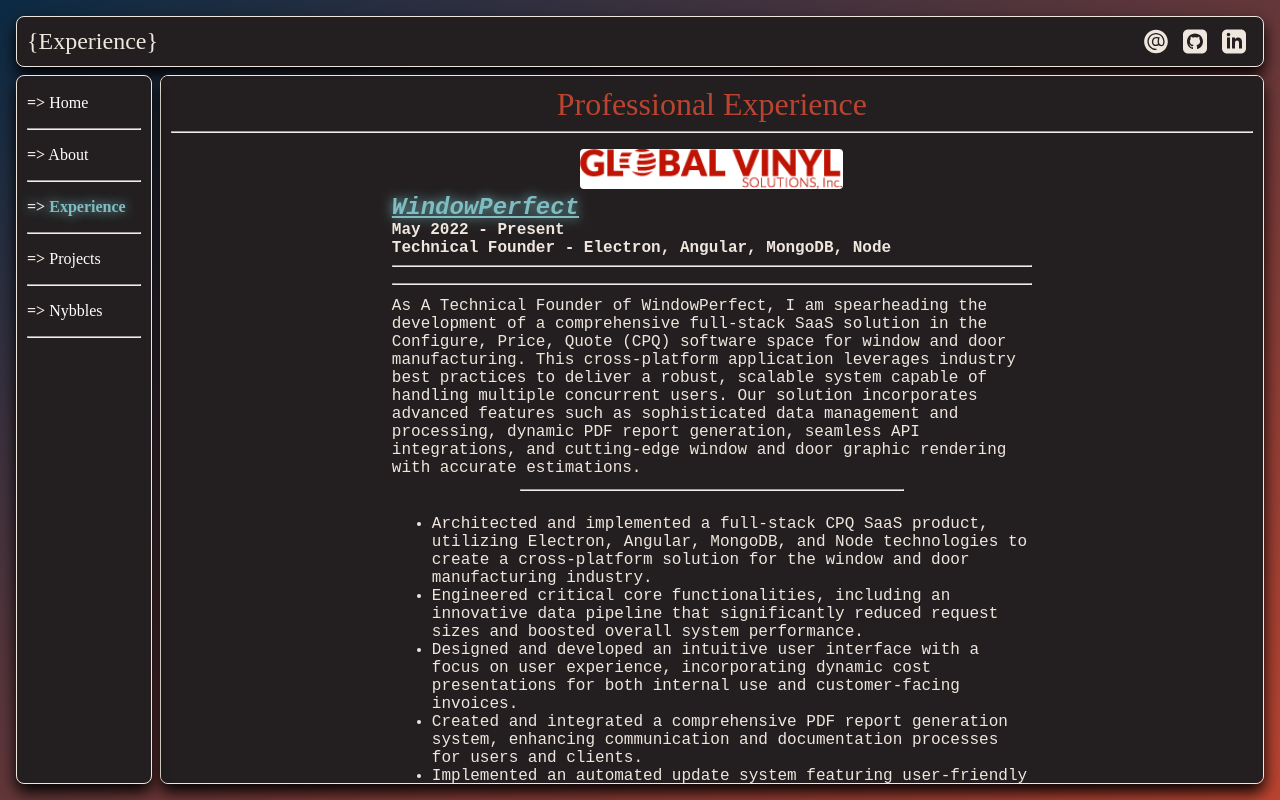
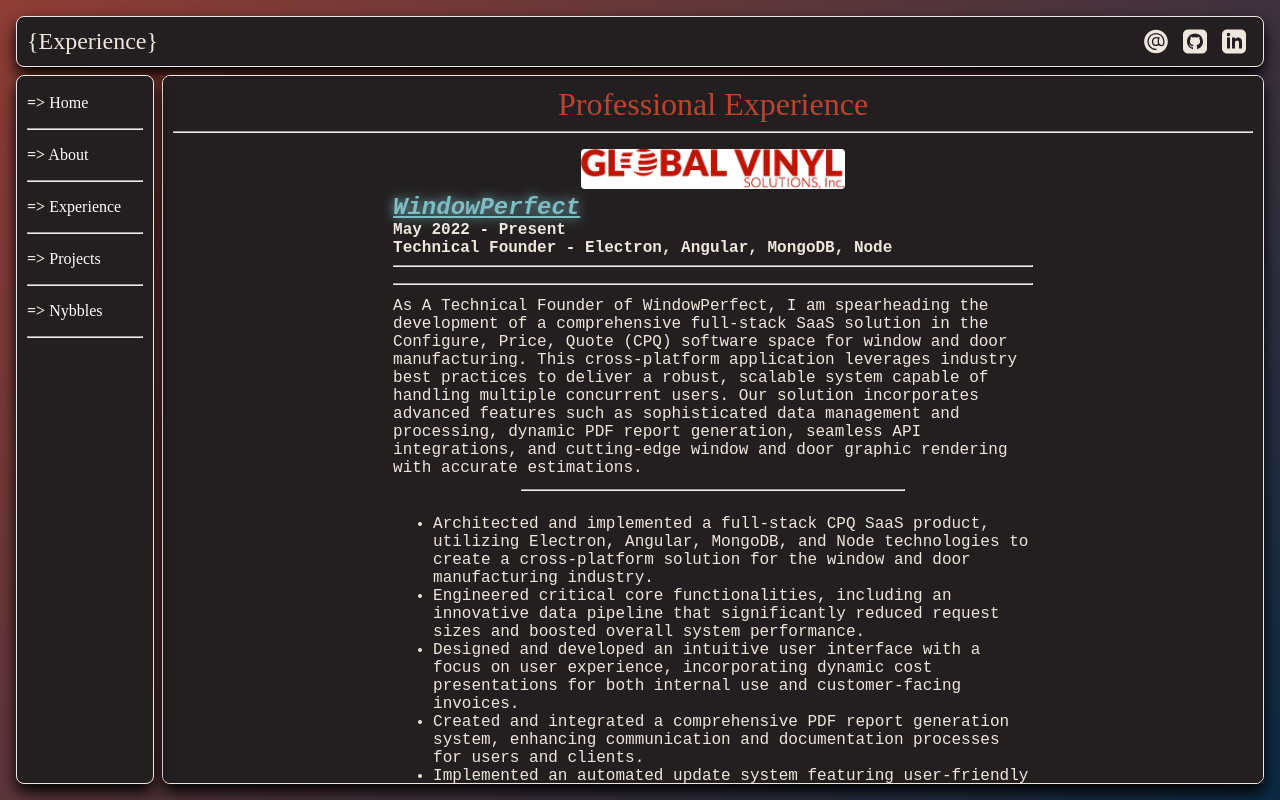
Before and after one commit to Vespertine112/Cabin, a SvelteKit app: page /experience in a window 1280 px wide. Built offline with nearby package versions, Linux system fonts and the light colour scheme; a web font is replaced by a local one.

Commit message:
Improve navbar, add dropdowns for experiences and nybbles, fix quotes api, animate background gradient

```diff
--- a/src/app.html
+++ b/src/app.html
@@ -77,13 +77,59 @@
 		}
 
 		body {
-			background-image: linear-gradient(to bottom right, #0c2a43, var(--persianRed));
-			/* background-image: linear-gradient(to bottom right, var(--verdigris), var(--persianRed)); */
+			background-image: linear-gradient(-45deg, #0c2a43, var(--persianRed), var(--verdigris), #e4a227);
+			background-size: 400% 400%;
+			animation: complexGradient 20s ease infinite;
 			margin: 0;
 			scrollbar-width: thin;
 			scrollbar-color: var(--verdigris);
 			font-family: 'JetBrains Mono', monospace;
 			height: 100vh;
+			scroll-behavior: smooth;
+		}
+
+		*,
+		html {
+			scroll-behavior: smooth !important;
+			--scroll-behavior: smooth !important;
+		}
+
+		@keyframes complexGradient {
+			0% {
+				background-position: 0% 0%; /* Top Left */
+			}
+
+			12.5% {
+				background-position: 100% 0%; /* Top Right */
+			}
+
+			25% {
+				background-position: 100% 100%; /* Bottom Right */
+			}
+
+			37.5% {
+				background-position: 0% 100%; /* Bottom Left */
+			}
+
+			50% {
+				background-position: 50% 50%; /* Center */
+			}
+
+			62.5% {
+				background-position: 100% 0%; /* Top Right (Again) */
+			}
+
+			75% {
+				background-position: 50% 100%; /* Bottom Center */
+			}
+
+			87.5% {
+				background-position: 0% 50%; /* Middle Left */
+			}
+
+			100% {
+				background-position: 0% 0%; /* Top Left */
+			}
 		}
 
 		* {
--- /dev/null
+++ b/src/lib/experience.ts
@@ -0,0 +1,50 @@
+export interface Experience {
+	name: string;
+	sectionId: string;
+	logo: string;
+	url: string;
+	jobTitle: string;
+	technologies: string;
+	elapsedTime: string;
+	description: string;
+	listNotes: string[];
+}
+
+export const experiences: Experience[] = [
+	{
+		name: 'WindowPerfect',
+		sectionId: 'windowperfect',
+		logo: '/icons/GVS.png',
+		url: 'https://globalvinylsolutions.com/',
+		jobTitle: 'Technical Founder',
+		technologies: 'Electron, Angular, MongoDB, Node',
+		elapsedTime: 'May 2022 - Present',
+		description:
+			'As A Technical Founder of WindowPerfect, I am spearheading the development of a comprehensive full-stack SaaS solution in the Configure, Price, Quote (CPQ) software space for window and door manufacturing. This cross-platform application leverages industry best practices to deliver a robust, scalable system capable of handling multiple concurrent users. Our solution incorporates advanced features such as sophisticated data management and processing, dynamic PDF report generation, seamless API integrations, and cutting-edge window and door graphic rendering with accurate estimations.',
+		listNotes: [
+			'Architected and implemented a full-stack CPQ SaaS product, utilizing Electron, Angular, MongoDB, and Node technologies to create a cross-platform solution for the window and door manufacturing industry.',
+			'Engineered critical core functionalities, including an innovative data pipeline that significantly reduced request sizes and boosted overall system performance.',
+			'Designed and developed an intuitive user interface with a focus on user experience, incorporating dynamic cost presentations for both internal use and customer-facing invoices.',
+			'Created and integrated a comprehensive PDF report generation system, enhancing communication and documentation processes for users and clients.',
+			'Implemented an automated update system featuring user-friendly interfaces, accessible patch notes, robust backend processes, and flexible release channels to ensure seamless software evolution.',
+			'Developed advanced window and door graphic rendering capabilities, coupled with precise estimation algorithms, to provide accurate visual representations and quotes.',
+			"Established and maintained API integrations and harnesses, facilitating smooth data exchange and enhancing the software's interoperability with external systems."
+		]
+	},
+	{
+		name: 'Systems Evolution Inc',
+		sectionId: 'sei',
+		logo: '/icons/SEI.png',
+		url: 'https://www.sei.com/',
+		jobTitle: 'Software Engineering Intern',
+		technologies: 'Python, Powershell, Bash',
+		elapsedTime: 'May 2021 - May 2022',
+		description:
+			'During my tenure at SEI, I worked on many projects enhancing operational efficiency through the development and design of inventory tracking scripts. These scripts were core functionality in monitoring the allocation of internal technology assets to employees, ensuring streamlined tracking processes. Additionally, I actively collaborated on, constructued, and contributed to the implementation of numerous RMM (Remote Monitoring and Management) scripts. This involvement extended to managing assets and collecting remote data, showcasing my commitment to optimizing resource utilization. I demonstrated proficiency in automation by creating various helper scripts.',
+		listNotes: [
+			// "Built and designed inventory tracking scripts to track the internal technology assets allocated to employees.",
+			// "Collaborated on, and assisted with implementation of many RMM scripts used to manage assets & gather remote data.",
+			// "Created many helper scripts to assist data management and automation with outbound interactions to Dropbox, SharePoint, and more."
+		]
+	}
+];
--- a/src/routes/+page.svelte
+++ b/src/routes/+page.svelte
@@ -20,11 +20,11 @@
 	$: quote = { content: '', author: '', authorSlug: '' };
 	$: author = { url: '', bio: '', description: '' };
 	const getRandomInt = (min: number, max: number) => Math.floor(Math.random() * (max - min + 1)) + min;
-	fetch('http://api.quotable.io/quotes?tags=Technology|Creativity|Imagination|Science|Creativity', ForceRequestInit)
+	fetch('https://quotable.vercel.app/quotes?tags=Technology|Creativity|Imagination|Science|Creativity', ForceRequestInit)
 		.then((result) => result.json())
 		.then((result) => {
 			quote = result.results[getRandomInt(0, result.results.length)];
-			return fetch(`https://api.quotable.io/authors?slug=${quote.authorSlug ?? 'albert-einstein'}`);
+			return fetch(`https://quotable.vercel.app/authors?slug=${quote.authorSlug ?? 'albert-einstein'}`);
 		})
 		.then((response) => response.json())
 		.then((result) => {
--- a/src/routes/Navbar/Navbar.svelte
+++ b/src/routes/Navbar/Navbar.svelte
@@ -3,22 +3,23 @@
 	import { fade, fly } from 'svelte/transition';
 	import { onMount } from 'svelte';
 	import { projects } from '$lib/projects';
+	import { nybbles } from '$lib/nybbles';
+	import { experiences } from '$lib/experience';
 
 	export const navOptions = [
 		{ url: '/', label: 'Home' },
 		{ url: '/about', label: 'About' },
-		{ url: '/experience', label: 'Experience' },
+		{ url: '/experience', label: 'Experience', subItems: experiences.map((e) => ({ url: `/experience#${e.sectionId}`, label: e.name })) },
 		{
-			url: '/projects',
+			url: '/projects#',
 			label: 'Projects',
 			subItems: projects.map((p) => ({ url: `/projects#${p.sectionId}`, label: p.name }))
 		},
-		{ url: '/nybbles', label: 'Nybbles' }
+		{ url: '/nybbles', label: 'Nybbles', subItems: nybbles.map((p) => ({ url: `/nybbles#${p.sectionId}`, label: p.name })) }
 	];
 
 	export let open = false;
 	let show: boolean = false;
-	let projectsOpen = false;
 
 	onMount(() => {
 		show = true;
@@ -26,17 +27,11 @@
 
 	let intSelected: number = navOptions.findIndex((option) => option.url == $page.route.id);
 
-	function changeComponent(event: any) {
-		intSelected = event.srcElement.id;
+	function changeComponent(i: number) {
+		return function (event: any) {
+			intSelected = i;
 			open = false;
-	}
-
-	function openProjects() {
-		projectsOpen = true;
-	}
-
-	function closeProjects() {
-		projectsOpen = false;
+		};
 	}
 </script>
 
@@ -46,32 +41,30 @@
 			{#each navOptions as nav, i}
 				<!-- svelte-ignore a11y-click-events-have-key-events -->
 				<!-- svelte-ignore a11y-no-noninteractive-element-interactions -->
-				<li class={intSelected == i ? 'active list-item' : 'list-item'}>
+				<li class={intSelected == i ? 'active ' : ''}>
 					{#if nav.subItems}
 						<!-- svelte-ignore a11y-interactive-supports-focus -->
-						<div class="projects-container" role="button" aria-expanded={projectsOpen} on:mouseenter={openProjects} on:mouseleave={closeProjects}>
-							<a class="nav-link" href={nav.url} style="display: flex; align-items: center; justify-content: space-between;">
+						<div class="projects-container" role="button">
+							<a class="nav-link list-item" href={nav.url} on:click={changeComponent(i)} style="display: flex; align-items: center; justify-content: space-between;">
 								<span>
-									<span class="link-arrow" class:open={projectsOpen}>=></span>
+									<span class="link-arrow">=></span>
 									{nav.label}
 								</span>
 							</a>
-							{#if projectsOpen}
+
 							<ul class="sub-menu">
-									{#each nav.subItems as subItem}
-										<li class="sub-menu-item">
-											<a href={subItem.url} style="font-size: small;">
+								{#each nav.subItems as subItem, j}
+									<li style="--item-index: {j};">
+										<a href={subItem.url} class="list-item submenu-item" on:click={changeComponent(i)} style="font-size: small;">
 											<span>󰘍</span>
-
 											{subItem.label}
 										</a>
 									</li>
 								{/each}
 							</ul>
-							{/if}
 						</div>
 					{:else}
-						<a class="nav-link" on:click={changeComponent} id={i.toString()} transition:fade|global={{ delay: i * 500 }} href={nav.url}>
+						<a class="nav-link list-item" on:click={changeComponent(i)} id={i.toString()} transition:fade|global={{ delay: i * 500 }} href={nav.url}>
 							<span class="link-arrow">=></span>
 							{nav.label}
 						</a>
@@ -101,9 +94,12 @@
 		z-index: 0;
 		transition:
 			transform 0.25s ease-in-out,
-			width 0.3s ease-in-out; /* Add width transition */
-		width: auto; /* Allow width to be dynamic */
-		max-width: 100%; /* Prevent overflow */
+			width 0.3s ease-in-out,
+			max-width 0.3s ease-in-out;
+		width: auto;
+		max-width: 100%;
+		overflow: hidden; /* Add this to prevent content from showing outside during animation */
+		width: min-content;
 	}
 
 	ul {
@@ -138,20 +134,14 @@
 		transition: transform 0.25s ease-in-out; /*  Both ways */
 	}
 
-	.link-arrow.open {
-		transform: rotate(90deg);
-		transition: transform 0.25s ease-in-out; /*  Both ways */
-	}
-
 	.nav-link {
 		text-decoration: none;
 		display: block;
 		text-wrap: nowrap;
-		padding: 8px 15px 8px 0;
 	}
 
 	.active > a {
-		color: var(--verdigris);
+		color: #f2a378;
 		font-weight: bolder;
 		text-shadow: 0px 0px 12px var(--verdigris);
 	}
@@ -162,6 +152,7 @@
 	}
 
 	.list-item:hover {
+		color: var(--verdigris);
 		text-shadow: 0px 0px 12px var(--verdigris);
 	}
 
@@ -189,23 +180,52 @@
 
 	.projects-container {
 		cursor: pointer;
+		width: 100%;
+	}
+
+	.projects-container:hover .sub-menu {
+		max-height: 1000px; /* Allow for many items */
+		opacity: 1;
+		visibility: visible;
+	}
+
+	.projects-container:hover .link-arrow {
+		transform: rotate(90deg);
+		transition: transform 0.25s ease-in-out;
 	}
 
 	.sub-menu {
 		list-style: none;
+		max-height: 0;
+		opacity: 0;
+		visibility: hidden;
+		overflow: hidden;
 		padding-left: 20px;
+		transition:
+			max-height 0.3s ease,
+			opacity 0.3s ease,
+			visibility 0.3s ease;
 	}
 
 	.sub-menu li {
-		margin: 0;
+		margin: 2px 0;
+		transform: translateX(-20px);
+		opacity: 0;
+		transition:
+			transform 0.3s ease,
+			opacity 0.3s ease;
+		transition-delay: calc(var(--item-index, 0) * 0.05s);
 	}
 
-	.sub-menu-item:hover {
-		text-shadow: 0px 0px 12px var(--verdigris); /* Hover for subitems */
+	.projects-container:hover .sub-menu li {
+		transform: translateX(0);
+		opacity: 1;
 	}
 
-	.projects-container:hover {
-		text-shadow: 0px 0px 12px var(--verdigris); /*  Hover for entire Projects menu */
+	@media (pointer: coarse) {
+		a:hover {
+			display: none;
+		}
 	}
 
 	@media only screen and (max-width: 767px) {
--- a/src/routes/projects/+page.svelte
+++ b/src/routes/projects/+page.svelte
@@ -33,6 +33,7 @@
 {#if show}
 	<div transition:fly={cardTransition} class="cardWrapper">
 		<h1 class="topline">Projects</h1>
+		<p style="margin:0; font-style: italic">Larger personal projects</p>
 		<hr />
 
 		{#each projects as project}
@@ -83,6 +84,10 @@
 {/if}
 
 <style>
+	html {
+		scroll-behavior: smooth;
+	}
+
 	hr {
 		width: 100%;
 	}
```
Also changed, not shown: src/routes/Topbar.svelte (+9 -2 lines), src/routes/experience/+page.svelte (+11 -47 lines). Lines whose indentation alone changed are shown as unchanged.
